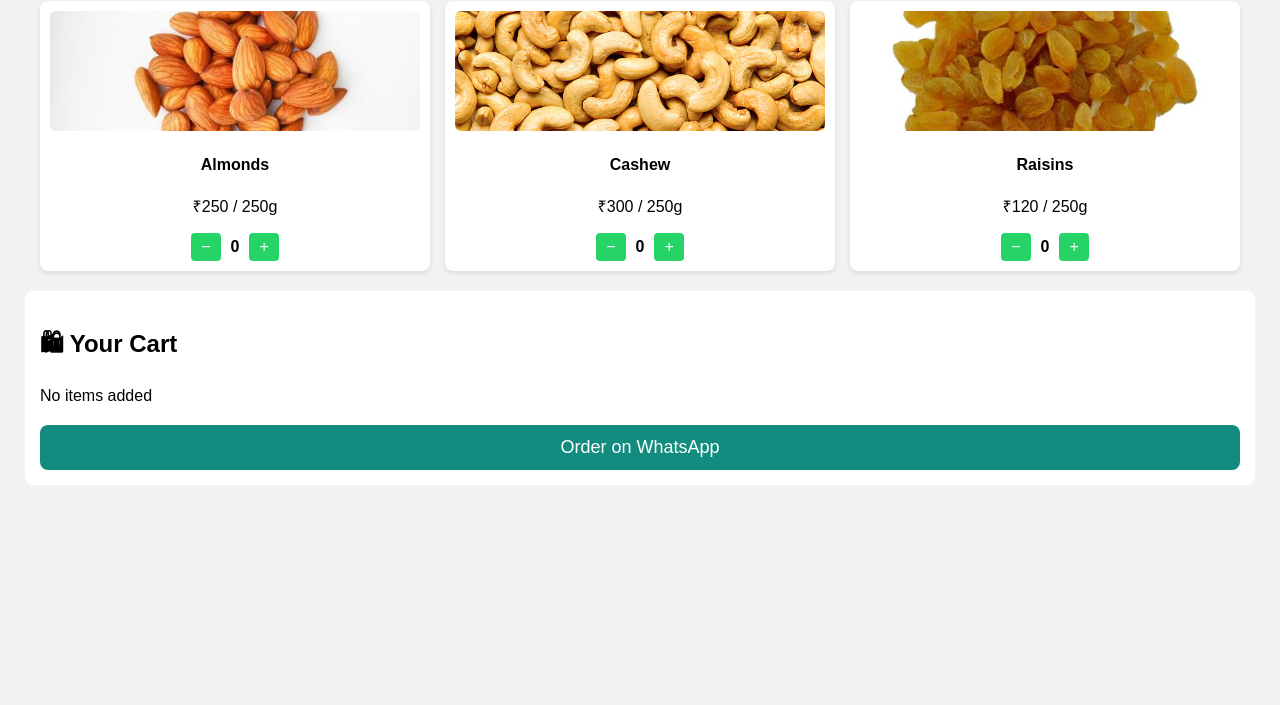
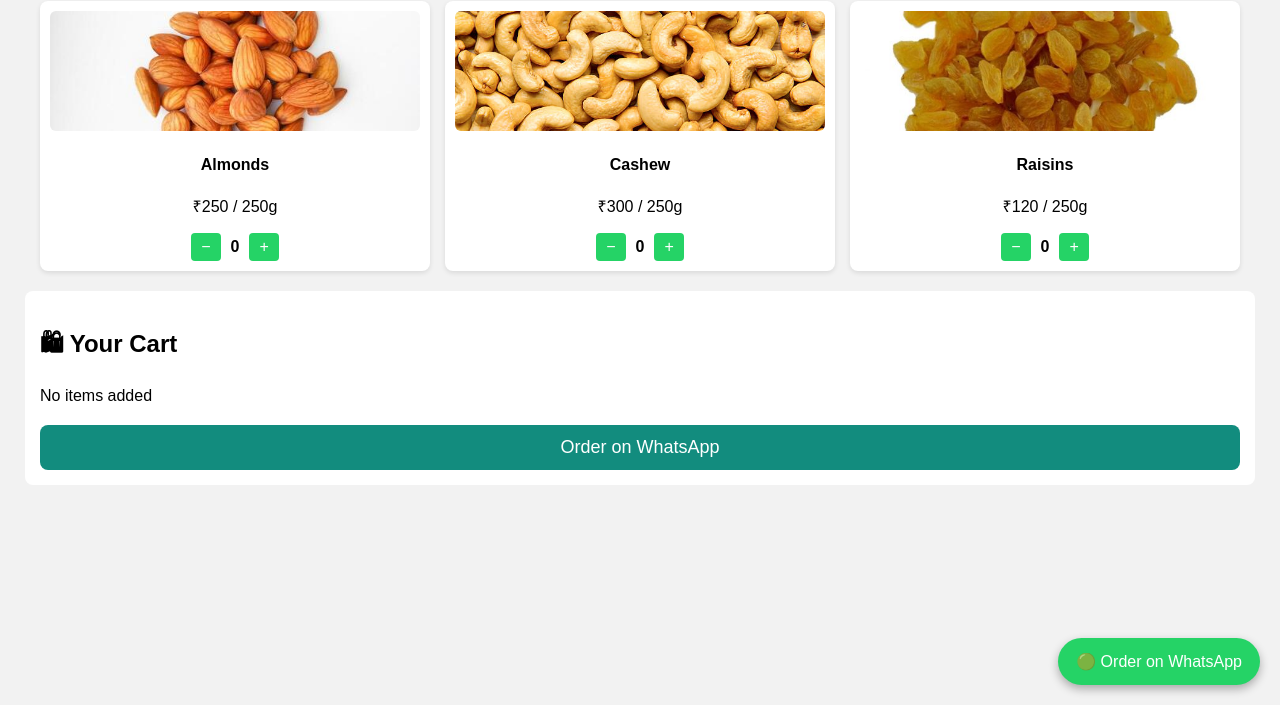
Before and after one commit to saikiranreddysirigireddy-maker/kadapa-dryfruits, a plain HTML site: page index.html in a window 1280 px wide. Shown: the part 95-800 px from the top of the page. Drawn offline with Linux system fonts and the light colour scheme.

Commit message:
Add files via upload

```diff
--- a/index.html
+++ b/index.html
@@ -91,6 +91,20 @@
         font-size: 18px;
         border-radius: 8px;
         cursor: pointer;
+      }
+      .floating-wa {
+        position: fixed;
+        bottom: 20px;
+        right: 20px;
+        background: #25d366;
+        color: white;
+        border: none;
+        padding: 14px 18px;
+        font-size: 16px;
+        border-radius: 50px;
+        box-shadow: 0 4px 10px rgba(0, 0, 0, 0.3);
+        cursor: pointer;
+        z-index: 999;
       }
     </style>
   </head>
@@ -191,7 +205,7 @@
           return;
         }
 
-        let msg = "Hello 👋 I want to order :  %0A%0A";
+        let msg = "Hello! I want to order :  %0A%0A";
         cart.forEach((item, i) => {
           msg += `${i + 1}. ${item.name} - Quantity : ${item.qty}%0A`;
         });
@@ -200,5 +214,8 @@
         window.open(`https://wa.me/${phone}?text=${msg}`, "_blank");
       }
     </script>
+    <button class="floating-wa" onclick="orderWhatsApp()">
+      🟢 Order on WhatsApp
+    </button>
   </body>
 </html>
```
